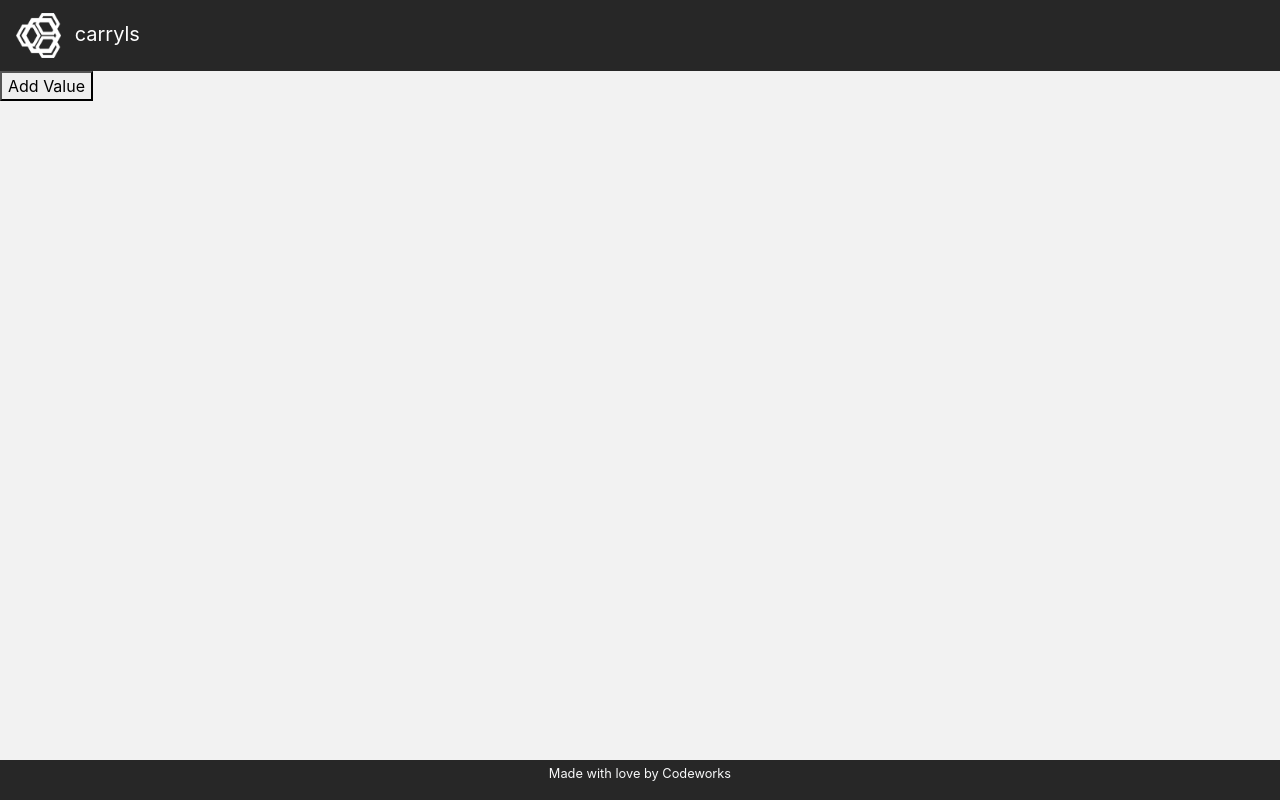
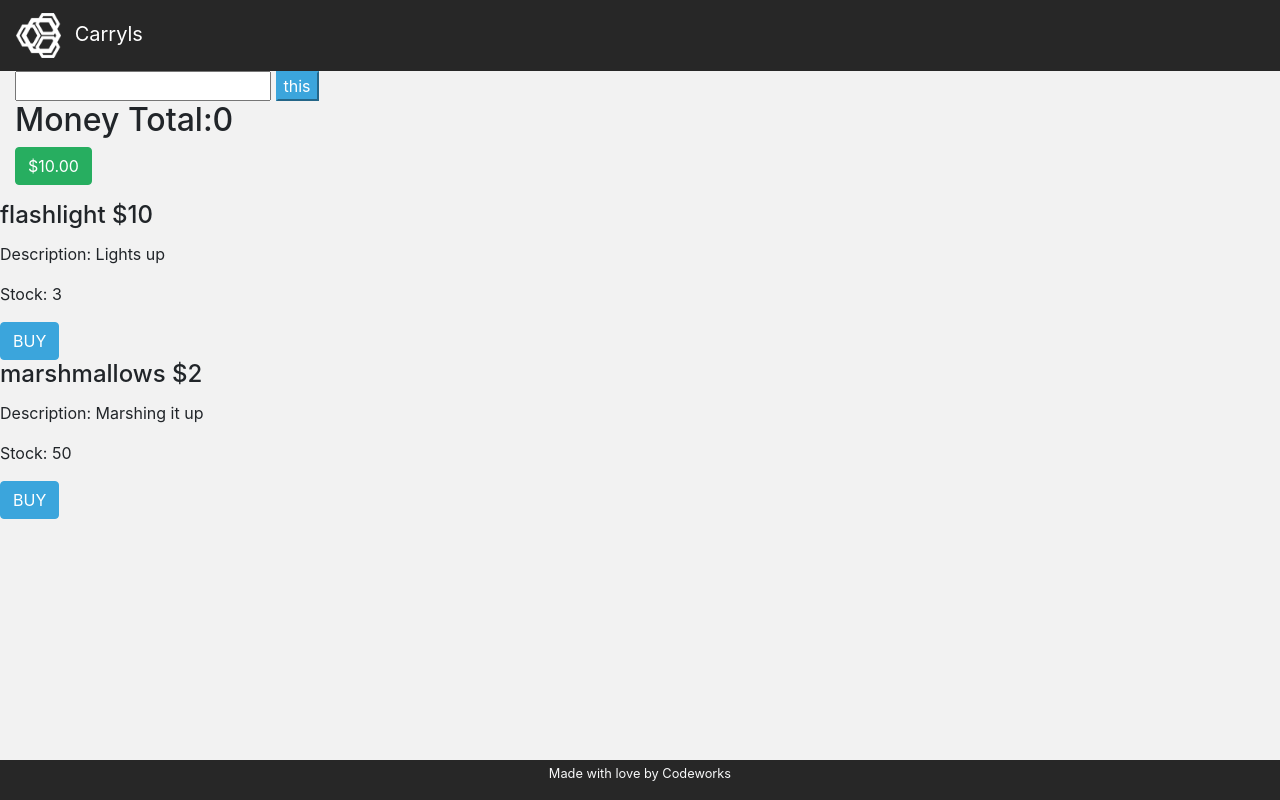
Before and after one commit to ColeyDohmen/CarrylsSportingGoods, a website with bundled scripts: page index.html in a window 1280 px wide. Built offline with nearby package versions, Linux system fonts and the light colour scheme.

Commit message:
everythingandcart

```diff
--- a/app/AppState.js
+++ b/app/AppState.js
@@ -1,10 +1,16 @@
-import Value from "./Models/Value.js"
+import Item from "./Models/Carryls.js"
 import { EventEmitter } from "./Utils/EventEmitter.js"
 import { isValidProp } from "./Utils/isValidProp.js"
 
 class AppState extends EventEmitter {
-  /** @type {Value[]} */
-  values = []
+
+  money = 0
+
+  items = [new Item({name:"flashlight", price:"$10" ,description: "Lights up", stock: 3}),
+  new Item({name:"marshmallows", price:"$2",description: "Marshing it up", stock: 50}),
+]
+
+cart = []
 }
 
 export const ProxyState = new Proxy(new AppState(), {
--- /dev/null
+++ b/app/Controllers/CarrylsController.js
@@ -0,0 +1,42 @@
+import { ProxyState } from "../AppState.js";
+import { carrylsService } from "../Services/CarrylsService.js";
+
+
+
+//Private
+
+function _drawMoney() {
+    document.getElementById("total").innerText = ProxyState.money.toString();
+}
+function _draw() {
+  let items = ProxyState.items;
+  let template = ''
+  items.forEach(i => template += i.Template)
+  document.getElementById("item").innerHTML = template
+}
+
+//Public
+export default class CarrylsController {
+  constructor() {
+    ProxyState.on("money", _drawMoney);
+    _draw()
+        console.log(`hey controller`);
+  }
+
+//   addValue() {
+//     carrylsService.addValue()
+//   }
+
+  addMoney(){
+    carrylsService.addMoney()
+  }
+
+  create(event){
+      event.preventDefault()
+
+  }
+  buy(itemId){
+      carrylsService.buy(itemId)
+  }
+
+}
--- /dev/null
+++ b/app/Models/Carryls.js
@@ -0,0 +1,24 @@
+import { generateId } from "../Utils/GenerateId.js"
+
+export default class Item{
+    constructor({name,price, description, stock, id = generateId() }){
+        this.name=name
+        this.price = price
+        this.description = description
+        this.stock = stock
+        this.id = id
+    }
+
+
+    get Template(){
+        return /*html*/`
+        <h4 class="card-title">${this.name} ${this.price}</h4>
+        <p>Description: ${this.description}</p>
+        <p>Stock: ${this.stock}</p>
+        <button class="btn btn-primary" onclick="app.carrylsController.buy('${this.id}')">BUY</button>
+        </div>
+        `
+    }
+
+
+}
--- /dev/null
+++ b/app/Services/CarrylsService.js
@@ -0,0 +1,27 @@
+import { ProxyState } from "../AppState.js";
+import Value from "../Models/Value.js";
+
+class CarrylsService {
+
+    constructor(){
+        console.log(`hey service`);
+    }
+//   addValue() {
+//     ProxyState.values = [...ProxyState.values, new Value({ title: Math.random() })]
+//   }
+buy(itemId){
+    let item = ProxyState.items.find(i => i.id == itemId)
+    ProxyState.cart = [...ProxyState.cart, item]
+    console.log ("cart", ProxyState.cart)
+
+}
+
+addMoney(){
+
+    ProxyState.money+= 10.00
+    console.log(`add`,ProxyState.money)
+}
+}
+
+
+export const carrylsService = new CarrylsService();
--- /dev/null
+++ b/app/Utils/GenerateId.js
@@ -0,0 +1,9 @@
+    export const generateId = function () {
+        var result = "";
+        var characters = "ABCDEFGHIJKLMNOPQRSTUVWXYZabcdefghijklmnopqrstuvwxyz0123456789";
+        var charactersLength = characters.length;
+        for (var i = 0; i < 10; i++) {
+          result += characters.charAt(Math.floor(Math.random() * charactersLength));
+        }
+        return result;
+      };
--- a/app/main.js
+++ b/app/main.js
@@ -1,7 +1,10 @@
 import ValuesController from "./Controllers/ValuesController.js";
+import CarrylsController from "./Controllers/CarrylsController.js";
 
 class App {
-  valuesController = new ValuesController();
+  // valuesController = new ValuesController();
+  carrylsController = new CarrylsController();
+
 }
 
 window["app"] = new App();
--- a/index.html
+++ b/index.html
@@ -16,13 +16,39 @@
         <nav class="navbar navbar-dark navbar-expand bg-dark text-light">
             <a class="navbar-brand" href="#">
                 <img src="assets/img/logo.png" width="45" height="45" alt="" loading="lazy">
-                <span class="ml-2">carryls</span>
+                <span class="ml-2">Carryls</span>
             </a>
         </nav>
     </header>
     <main>
-        <div id="app"></div>
+        <div class="container-fluid">
+            <div class="row">
+                <div class="col-12">
+                    <form onsubmit="app.carrylsController.create(event)">
+                        <div class="form-group">
+                            <input type="text" name="title" placeholder="">
+                            <button class="btn-primary" type="submit">this</button>
+                            <h2>Money Total:<span id="total">0</span></h2>
+                            <button class="btn btn-success" onclick="app.carrylsController.addMoney()">$10.00</button>
+                            <!-- <h4 class="card-title">${this.name} ${this.price}</h4>
+                            <p>Description: ${this.description}</p>
+                            <p>Price: ${this.price}</p>
+                            <button class="btn btn-primary" onclick="app.carrylsController.buy">BUY</button> -->
+                        </div>
+
+                    </form>
+
+
+                </div>
+
+                <div id="item">
+
+                </div>
+            </div>
+            <div id="app"></div>
+        </div>
     </main>
+
     <footer class="container-fluid bg-dark text-light">
         <div class="row text-center">
             <div class="col">
```
